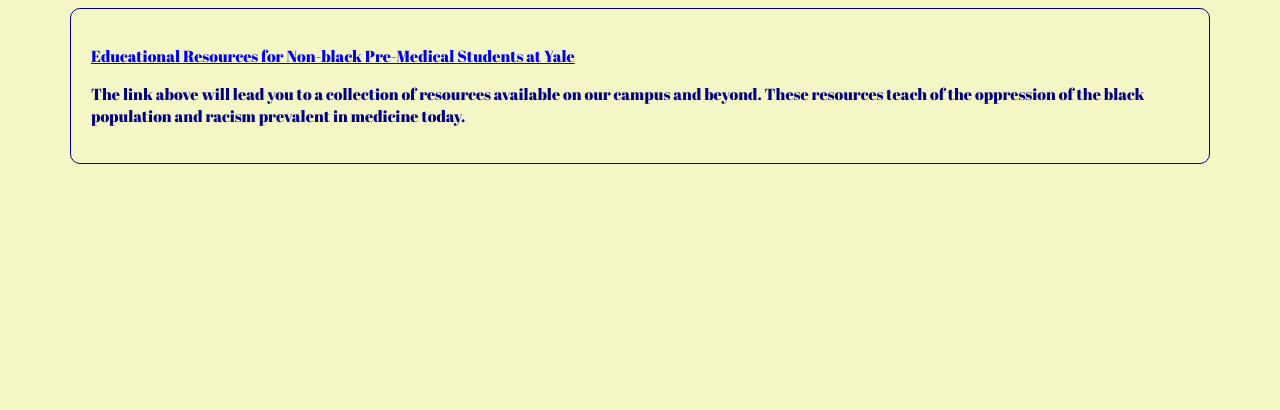
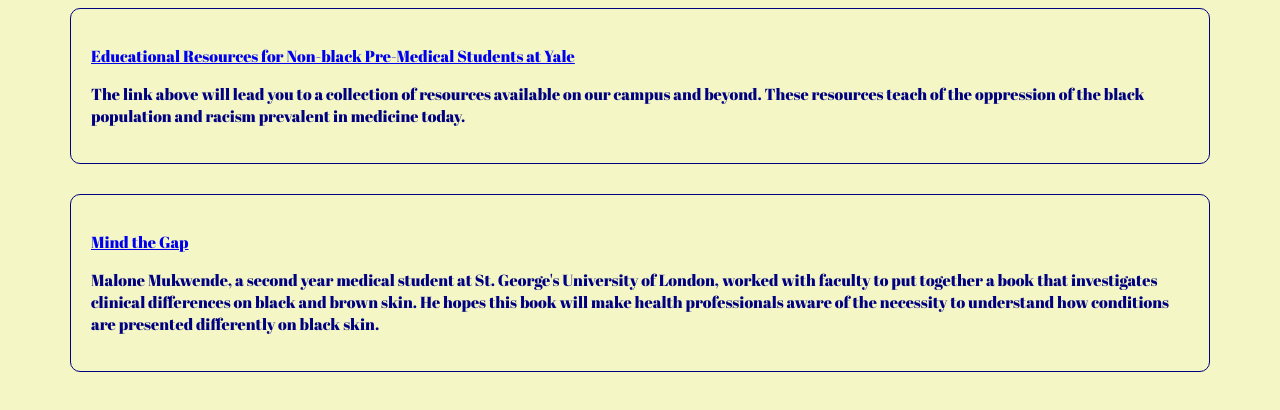
Before and after one commit to Black-Pre-Health-at-Yale/Black-Pre-Health-at-Yale.github.io, a plain HTML site: page educational_resources.html in a window 1280 px wide. Shown: the part 204-614 px from the top of the page. Drawn offline with Linux system fonts and the light colour scheme; a web font is replaced by a local one.

Commit message:
Update educational_resources.html
edit

```diff
--- a/educational_resources.html
+++ b/educational_resources.html
@@ -16,5 +16,7 @@
       </nav>
        <div class="profile"><p> <a href="resourcepacket.pdf">Educational Resources for Non-black Pre-Medical Students at Yale</a> </p>
        <p>The link above will lead you to a collection of resources available on our campus and beyond.  These resources teach of the oppression of the black population and racism prevalent in medicine today.</p></div>
+       <div class="profile"><p> <a href="https://www.sgul.ac.uk/news/mind-the-gap-a-handbook-of-clinical-signs-on-black-and-brown-skin">Mind the Gap</a></p>
+       <p>Malone Mukwende, a second year medical student at St. George's University of London, worked with faculty to put together a book that investigates clinical differences on black and brown skin.  He hopes this book will make health professionals aware of the necessity to understand how conditions are presented differently on black skin.</p></div>
   </body>
 </html>
```
